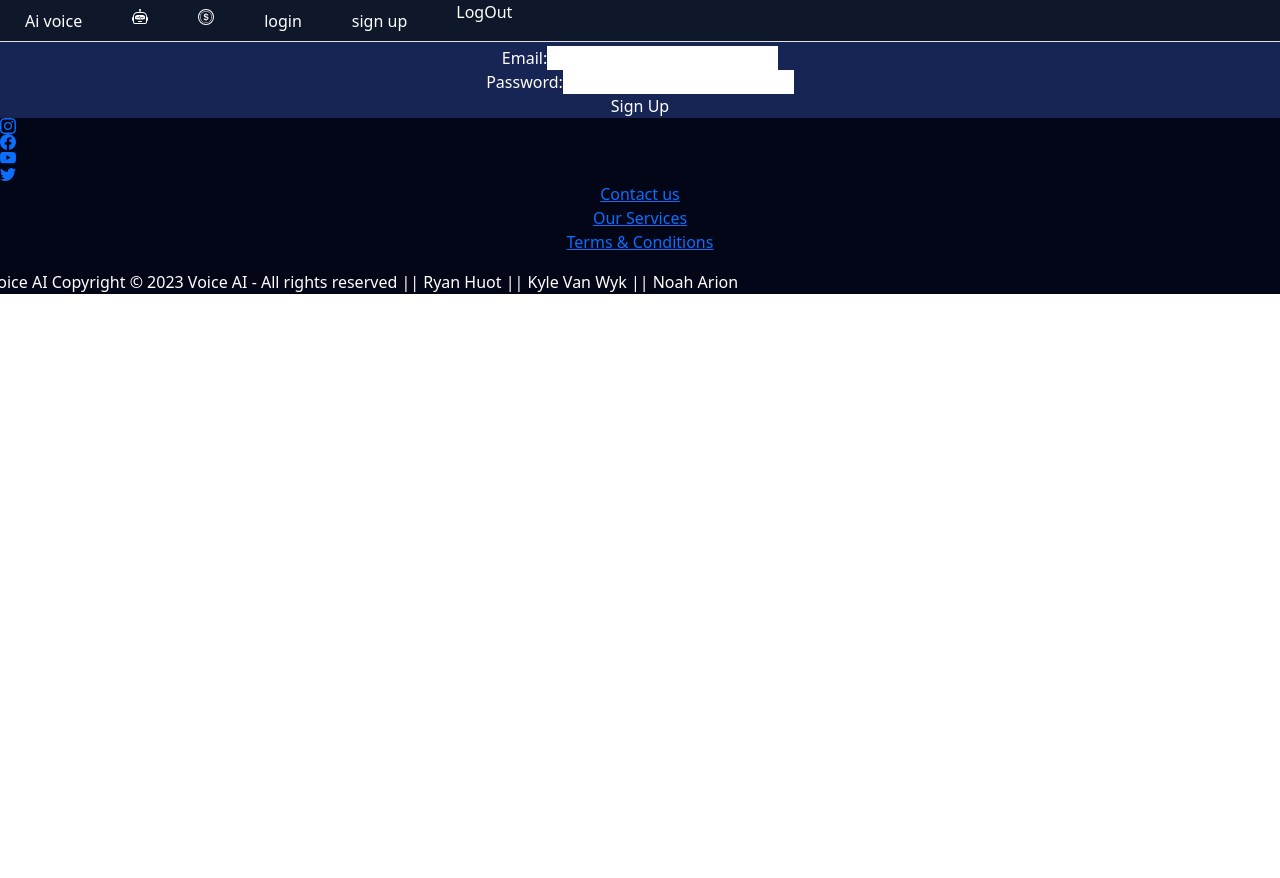
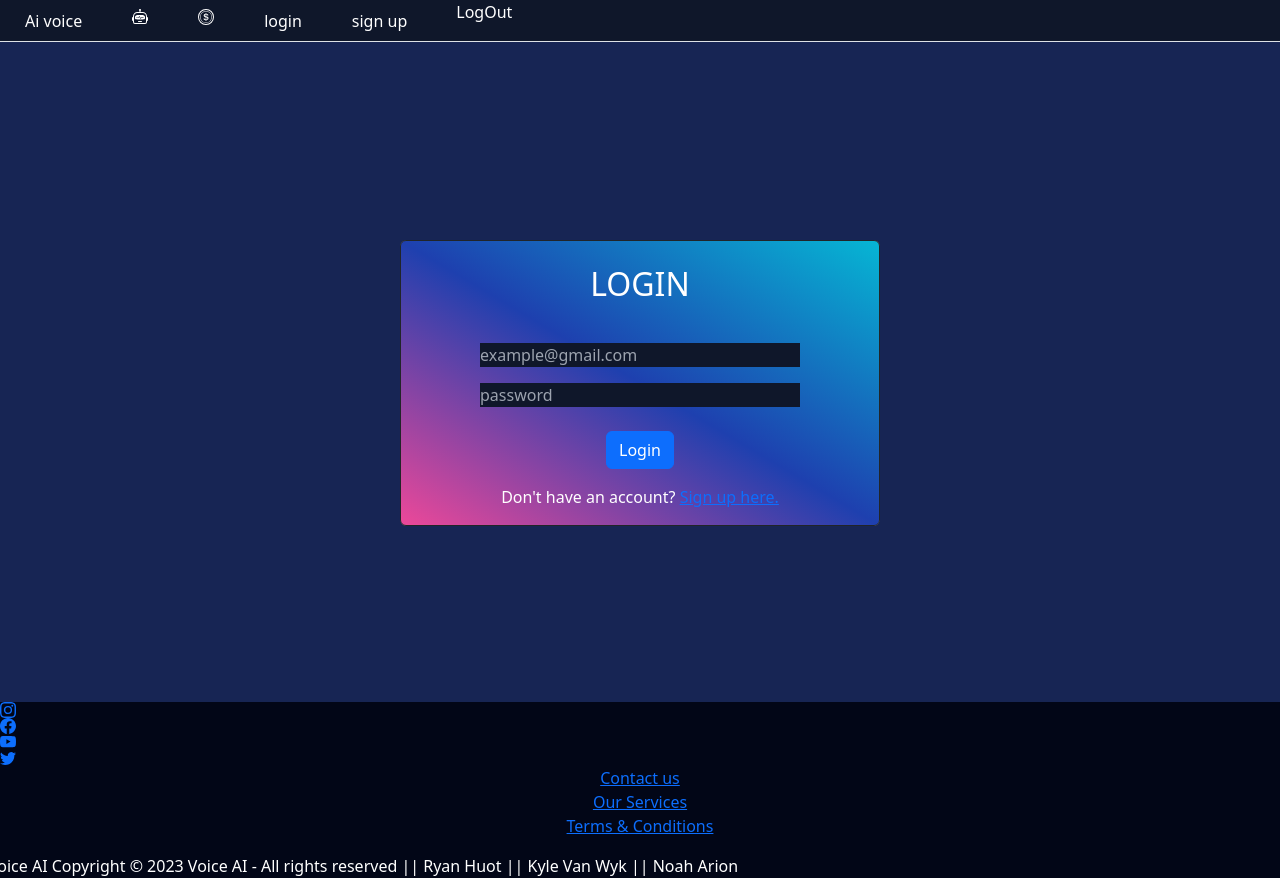
Before and after one commit to Kwyk25/voice-ai, a React (Create React App) app: page /LoginPage in a window 1280 px wide. Before the commit the page ends 800 px from the top, so only its background shows below. Built offline with nearby package versions, Linux system fonts and the light colour scheme.

Commit message:
styled the login and signup pages

```diff
--- a/src/pages/LoginPage.jsx
+++ b/src/pages/LoginPage.jsx
@@ -2,10 +2,12 @@ import "../App.css";
 import Default from "./DefaultPage";
 import { supabase } from "../supabaseClient";
 import { useState } from "react";
-import {Link, useNavigate} from "react-router-dom"
+import { Link, useNavigate } from "react-router-dom";
+import Button from "react-bootstrap/Button";
+import Card from "react-bootstrap/Card";
 
-export default function LoginPage({setToken}) {
-  let navigate = useNavigate()
+export default function LoginPage({ setToken }) {
+    let navigate = useNavigate();
     const [formData, setFormData] = useState({
         email: "",
         password: "",
@@ -28,51 +30,66 @@ export default function LoginPage({setToken}) {
                 password: formData.password,
             });
 
-      if(error) throw error
-      console.log(data)
-      setToken(data)
-      navigate('/')
+            if (error) throw error;
+            console.log(data);
+            setToken(data);
+            navigate("/");
         } catch (error) {
             console.log(`Error, ${error}`);
         }
     }
 
     return (
-    <Default className="bg-green-100">
-      <div>
-        <h2>sign up</h2>
+        <Default>
+            <div className="py-20"></div>
+            <div className="py-20">
+                <Card
+                    className="bg-gradient-to-tr from-pink-500 via-blue-800 to-cyan-500
+                    mx-auto"
+                    border="dark"
+                    style={{ width: "30rem" }}
+                >
+                    <h2 className="text-white py-4">LOGIN</h2>
                     <form onSubmit={handleSubmit} id="signUpForm">
                         <div>
-            <label htmlFor="email" className="text-white">
-              Email:{" "}
-            </label>
                             <input
+                                placeholder="example@gmail.com"
+                                className="bg-slate-900 text-white my-2"
                                 type="email"
                                 id="email"
                                 name="email"
                                 onChange={handleChange}
+                                style={{ width: "20rem" }}
                                 required
                             />
                         </div>
                         <div>
-            <label htmlFor="password" className="text-white">
-              Password:{" "}
-            </label>
                             <input
+                                placeholder="password"
+                                className="bg-slate-900 text-white my-2"
                                 type="password"
                                 id="password"
                                 name="password"
                                 onChange={handleChange}
+                                style={{ width: "20rem" }}
                                 required
                             />
                         </div>
                         <div>
-            <button type="submit" className="text-white">
-              Sign Up
-            </button>
+                            <Button
+                                type="submit"
+                                className="bg-slate-950 text-white my-3"
+                            >
+                                Login
+                            </Button>
                         </div>
                     </form>
+                    <p className="text-white">
+                        Don't have an account?{" "}<a href="/SignUpPage" class='underline'>Sign up here.</a>
+                    </p>
+                </Card>
             </div>
+            <div className="py-12"></div>
         </Default>
     );
 }
--- a/src/pages/SignUpPage.jsx
+++ b/src/pages/SignUpPage.jsx
@@ -3,86 +3,106 @@ import Button from "react-bootstrap/Button";
 import Default from "./DefaultPage";
 import { supabase } from "../supabaseClient";
 import { useState } from "react";
+import Card from "react-bootstrap/Card";
 
 export default function SignUpPage() {
     const [formData, setFormData] = useState({
-    userName:'',email:'',password:''
-  })
-  console.log(formData)
+        userName: "",
+        email: "",
+        password: "",
+    });
+    console.log(formData);
 
-  function handleChange(e){
+    function handleChange(e) {
         setFormData((prevFormData) => {
             return {
                 ...prevFormData,
-        [e.target.name]:e.target.value
-      }
-    })
+                [e.target.name]: e.target.value,
+            };
+        });
     }
 
-  async function handleSubmit(e){
-    e.preventDefault()
+    async function handleSubmit(e) {
+        e.preventDefault();
         try {
-      const {data, error} = await supabase.auth.signUp(
-        {
+            const { data, error } = await supabase.auth.signUp({
                 email: formData.email,
                 password: formData.password,
                 options: {
                     data: {
-              username: formData.userName
-            }
-          }
-        }
-      )
-      alert('Check your email for verification link')
-
-    } catch(error) {
-      console.log(`Error, ${error}`)
+                        username: formData.userName,
+                    },
+                },
+            });
+            alert("Check your email for verification link");
+        } catch (error) {
+            console.log(`Error, ${error}`);
         }
     }
 
     return (
-    <Default className="bg-green-100">
-      <div className="pt-5">
-        <h2>sign up</h2>
+        <Default>
+            <div className="py-20"></div>
+            <div className="py-20">
+                <Card
+                    className="bg-gradient-to-tr from-pink-500 via-blue-800 to-cyan-500
+                    mx-auto"
+                    border="dark"
+                    style={{ width: "30rem" }}
+                >
+                    <h2 className="text-white py-4">SIGN UP</h2>
                     <form onSubmit={handleSubmit} id="signUpForm">
                         <div>
-            <label htmlFor="userName" className="text-white">Username: </label>
                             <input
+                                placeholder="username"
+                                className="bg-slate-900 text-white my-2"
                                 type="userName"
                                 id="userName"
                                 name="userName"
                                 onChange={handleChange}
+                                style={{ width: "20rem" }}
                                 required
                             />
                         </div>
                         <div>
-            <label htmlFor="email" className="text-white">Email: </label>
                             <input
+                                placeholder="example@gmail.com"
                                 className="bg-slate-900 text-white my-2"
                                 type="email"
                                 id="email"
                                 name="email"
                                 onChange={handleChange}
+                                style={{ width: "20rem" }}
                                 required
                             />
                         </div>
                         <div>
-            <label htmlFor="password" className="text-white">Password: </label>
                             <input
+                                placeholder="password"
                                 className="bg-slate-900 text-white my-2"
                                 type="password"
                                 id="password"
                                 name="password"
                                 onChange={handleChange}
+                                style={{ width: "20rem" }}
                                 required
                             />
                         </div>
                         <div>
-            <button type="submit" className="text-white">Sign Up</button>
+                            <Button
+                                type="submit"
+                                className="bg-slate-950 text-white my-3"
+                            >
+                                Join
+                            </Button>
                         </div>
                     </form>
-        If you already have an account click <a href="/LoginPage">Here</a>
+                    <p className="text-white">
+                    Already have an account?{" "}<a href="/LoginPage" class='underline'>Sign in here.</a>
+                    </p>
+                </Card>
             </div>
+            <div className="py-12"></div>
         </Default>
     );
 }
```
Lines whose indentation alone changed are shown as unchanged.
